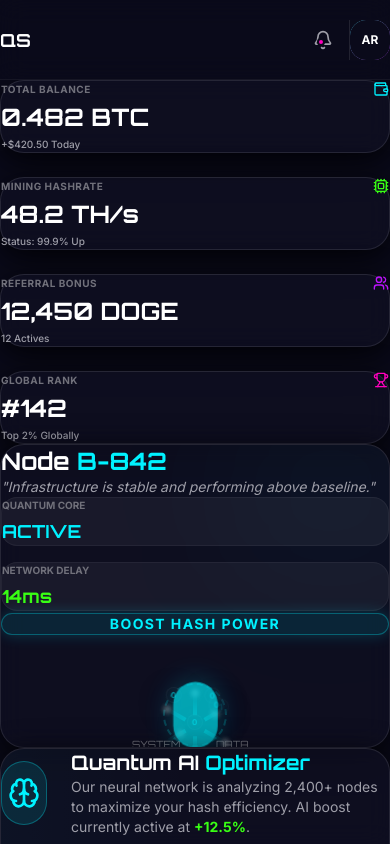
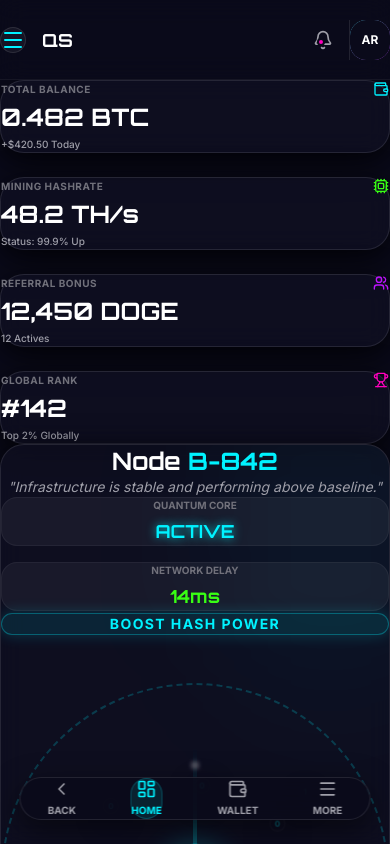
Before and after one commit to dopjody/minerapps, a Next.js app: page /dashboard in a window 390 px wide. Built offline with nearby package versions, Linux system fonts and the light colour scheme.

Commit message:
feat: add mobile hamburger menu and floating bottom nav with back logic

```diff
--- a/app/dashboard/page.tsx
+++ b/app/dashboard/page.tsx
@@ -1,6 +1,8 @@
 "use client";
 
-import { motion } from "framer-motion";
+import { useState } from "react";
+import { useRouter } from "next/navigation";
+import { motion, AnimatePresence } from "framer-motion";
 import {
     LayoutDashboard,
     Cpu,
@@ -11,35 +13,101 @@ import {
     Bell,
     Search,
     Menu,
+    X,
     TrendingUp,
     Users,
     ShoppingCart,
     Brain,
     Trophy,
-    ArrowRight
+    ArrowRight,
+    ChevronLeft
 } from "lucide-react";
 import MiningRig from "@/components/MiningRig";
 
 export default function Dashboard() {
+    const router = useRouter();
+    const [isDrawerOpen, setIsDrawerOpen] = useState(false);
+
+    const navItems = [
+        { name: "Dashboard", icon: LayoutDashboard, active: true },
+        { name: "Mining Hub", icon: Cpu, active: false },
+        { name: "Marketplace", icon: ShoppingCart, active: false },
+        { name: "AI Optimizer", icon: Brain, active: false },
+        { name: "Leaderboard", icon: Trophy, active: false },
+        { name: "Wallet", icon: Wallet, active: false },
+        { name: "Transactions", icon: ArrowUpRight, active: false },
+        { name: "Settings", icon: Settings, active: false },
+    ];
+
     return (
-        <div className="flex min-h-screen bg-quantum-dark text-white">
-            {/* Sidebar */}
+        <div className="flex min-h-screen bg-quantum-dark text-white relative">
+            {/* Mobile Sidebar / Drawer */}
+            <AnimatePresence>
+                {isDrawerOpen && (
+                    <>
+                        <motion.div
+                            initial={{ opacity: 0 }}
+                            animate={{ opacity: 1 }}
+                            exit={{ opacity: 0 }}
+                            onClick={() => setIsDrawerOpen(false)}
+                            className="fixed inset-0 bg-black/60 backdrop-blur-sm z-[100] lg:hidden"
+                        />
+                        <motion.aside
+                            initial={{ x: "-100%" }}
+                            animate={{ x: 0 }}
+                            exit={{ x: "-100%" }}
+                            transition={{ type: "spring", damping: 25, stiffness: 200 }}
+                            className="fixed inset-y-0 left-0 w-72 bg-quantum-dark border-r border-white/5 z-[101] p-6 flex flex-col gap-8 lg:hidden"
+                        >
+                            <div className="flex items-center justify-between">
+                                <div className="font-orbitron font-bold text-xl tracking-tighter">
+                                    QUANTUM<span className="text-quantum-blue">START</span>
+                                </div>
+                                <button onClick={() => setIsDrawerOpen(false)} className="p-2 rounded-xl hover:bg-white/5">
+                                    <X className="w-6 h-6 text-zinc-400" />
+                                </button>
+                            </div>
+
+                            <nav className="flex flex-col gap-2">
+                                {navItems.map((item) => (
+                                    <button
+                                        key={item.name}
+                                        className={`flex items-center gap-3 px-4 py-3 rounded-xl transition-all ${item.active
+                                                ? "bg-quantum-blue/10 text-quantum-blue border border-quantum-blue/20"
+                                                : "text-zinc-500 hover:text-white hover:bg-white/5"
+                                            }`}
+                                    >
+                                        <item.icon className="w-5 h-5" />
+                                        <span className="font-medium">{item.name}</span>
+                                    </button>
+                                ))}
+                            </nav>
+
+                            <div className="mt-auto glass-card p-4 rounded-xl border-quantum-purple/20">
+                                <div className="text-xs text-zinc-500 uppercase font-bold mb-2">Active Plan</div>
+                                <div className="text-quantum-purple font-orbitron font-bold">NEBULA TIER</div>
+                                <div className="h-1.5 w-full bg-zinc-800 rounded-full mt-3 overflow-hidden">
+                                    <motion.div
+                                        initial={{ width: 0 }}
+                                        animate={{ width: "65%" }}
+                                        className="h-full bg-quantum-purple"
+                                    />
+                                </div>
+                                <div className="text-[10px] text-zinc-500 mt-2">65% Progress to Payout</div>
+                            </div>
+                        </motion.aside>
+                    </>
+                )}
+            </AnimatePresence>
+
+            {/* Desktop Sidebar */}
             <aside className="hidden lg:flex w-64 border-r border-white/5 flex-col p-6 gap-8 overflow-y-auto">
                 <div className="font-orbitron font-bold text-xl tracking-tighter">
                     QUANTUM<span className="text-quantum-blue">START</span>
                 </div>
 
                 <nav className="flex flex-col gap-2">
-                    {[
-                        { name: "Dashboard", icon: LayoutDashboard, active: true },
-                        { name: "Mining Hub", icon: Cpu, active: false },
-                        { name: "Marketplace", icon: ShoppingCart, active: false },
-                        { name: "AI Optimizer", icon: Brain, active: false },
-                        { name: "Leaderboard", icon: Trophy, active: false },
-                        { name: "Wallet", icon: Wallet, active: false },
-                        { name: "Transactions", icon: ArrowUpRight, active: false },
-                        { name: "Settings", icon: Settings, active: false },
-                    ].map((item) => (
+                    {navItems.map((item) => (
                         <button
                             key={item.name}
                             className={`flex items-center gap-3 px-4 py-3 rounded-xl transition-all ${item.active
@@ -68,10 +136,18 @@ export default function Dashboard() {
             </aside>
 
             {/* Main Content */}
-            <main className="flex-1 flex flex-col h-screen overflow-hidden">
+            <main className="flex-1 flex flex-col h-screen overflow-hidden pb-20 lg:pb-0">
                 {/* Header */}
-                <header className="h-20 border-b border-white/5 flex items-center justify-between px-8 bg-quantum-dark/50 backdrop-blur-md z-20">
-                    <div className="flex lg:hidden font-orbitron font-bold text-lg">QS</div>
+                <header className="h-20 border-b border-white/5 flex items-center justify-between px-6 md:px-8 bg-quantum-dark/50 backdrop-blur-md z-20">
+                    <div className="flex items-center gap-4">
+                        <button
+                            onClick={() => setIsDrawerOpen(true)}
+                            className="lg:hidden p-2 rounded-xl bg-white/5 border border-white/10 hover:border-quantum-blue/30 transition-all"
+                        >
+                            <Menu className="w-6 h-6 text-quantum-blue" />
+                        </button>
+                        <div className="font-orbitron font-bold text-lg lg:hidden">QS</div>
+                    </div>
 
                     <div className="hidden md:flex items-center bg-zinc-900/50 border border-white/10 rounded-full px-4 py-2 w-96">
                         <Search className="w-4 h-4 text-zinc-500 mr-2" />
@@ -102,7 +178,7 @@ export default function Dashboard() {
                 </header>
 
                 {/* Dashboard Content */}
-                <div className="p-8 space-y-8 overflow-y-auto flex-1">
+                <div className="p-6 md:p-8 space-y-8 overflow-y-auto flex-1">
                     {/* Top Stats Card Row */}
                     <div className="grid grid-cols-1 md:grid-cols-2 lg:grid-cols-4 gap-6">
                         {[
@@ -134,7 +210,7 @@ export default function Dashboard() {
                             <div className="glass-card rounded-3xl p-8 flex flex-col md:flex-row items-center gap-12 relative overflow-hidden">
                                 <div className="absolute top-[-10%] right-[-10%] w-[50%] h-[50%] bg-quantum-blue/5 blur-[80px] rounded-full" />
 
-                                <div className="flex-1 space-y-6 z-10 w-full">
+                                <div className="flex-1 space-y-6 z-10 w-full text-center md:text-left">
                                     <div>
                                         <h3 className="text-2xl font-orbitron font-bold">Node <span className="text-quantum-blue">B-842</span></h3>
                                         <p className="text-zinc-400 text-sm italic">"Infrastructure is stable and performing above baseline."</p>
@@ -143,7 +219,7 @@ export default function Dashboard() {
                                     <div className="grid grid-cols-1 sm:grid-cols-2 gap-4">
                                         <div className="bg-white/5 p-4 rounded-xl border border-white/5 flex flex-col gap-1">
                                             <div className="text-[10px] text-zinc-500 uppercase font-bold">Quantum Core</div>
-                                            <div className="text-lg font-orbitron font-bold text-quantum-blue">ACTIVE</div>
+                                            <div className="text-lg font-orbitron font-bold text-quantum-blue text-glow">ACTIVE</div>
                                         </div>
                                         <div className="bg-white/5 p-4 rounded-xl border border-white/5 flex flex-col gap-1">
                                             <div className="text-[10px] text-zinc-500 uppercase font-bold">Network Delay</div>
@@ -156,7 +232,7 @@ export default function Dashboard() {
                                     </button>
                                 </div>
 
-                                <div className="relative flex justify-center items-center">
+                                <div className="relative flex justify-center items-center w-full md:w-auto">
                                     <MiningRig />
                                 </div>
                             </div>
@@ -246,6 +322,37 @@ export default function Dashboard() {
                     </div>
                 </div>
             </main>
+
+            {/* Floating Bottom Navigation (Mobile Only) */}
+            <div className="fixed bottom-6 left-1/2 -translate-x-1/2 w-[90%] max-w-sm z-50 lg:hidden">
+                <div className="bg-quantum-dark/80 backdrop-blur-xl border border-white/10 rounded-2xl p-2 flex items-center justify-around shadow-[0_10px_30px_rgba(0,0,0,0.5)]">
+                    <button
+                        onClick={() => router.back()}
+                        className="p-3 rounded-xl text-zinc-400 hover:text-white hover:bg-white/5 transition-all flex flex-col items-center gap-1"
+                    >
+                        <ChevronLeft className="w-5 h-5" />
+                        <span className="text-[10px] font-bold uppercase">Back</span>
+                    </button>
+
+                    <button className="p-3 rounded-xl text-quantum-blue bg-quantum-blue/10 border border-quantum-blue/20 flex flex-col items-center gap-1 transition-all">
+                        <LayoutDashboard className="w-5 h-5" />
+                        <span className="text-[10px] font-bold uppercase">Home</span>
+                    </button>
+
+                    <button className="p-3 rounded-xl text-zinc-400 hover:text-white hover:bg-white/5 transition-all flex flex-col items-center gap-1">
+                        <Wallet className="w-5 h-5" />
+                        <span className="text-[10px] font-bold uppercase">Wallet</span>
+                    </button>
+
+                    <button
+                        onClick={() => setIsDrawerOpen(true)}
+                        className="p-3 rounded-xl text-zinc-400 hover:text-white hover:bg-white/5 transition-all flex flex-col items-center gap-1"
+                    >
+                        <Menu className="w-5 h-5" />
+                        <span className="text-[10px] font-bold uppercase">More</span>
+                    </button>
+                </div>
+            </div>
         </div>
     );
 }
```
